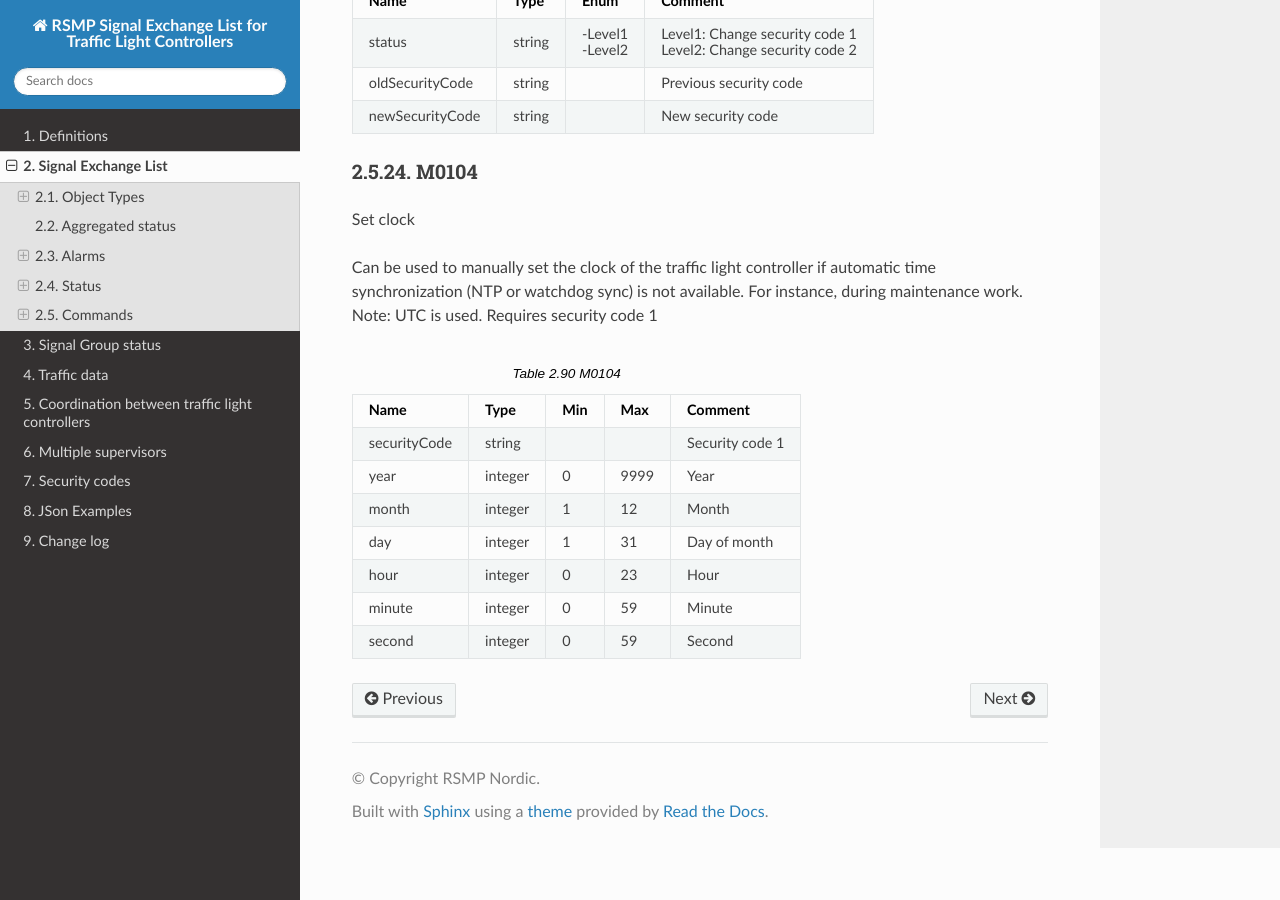
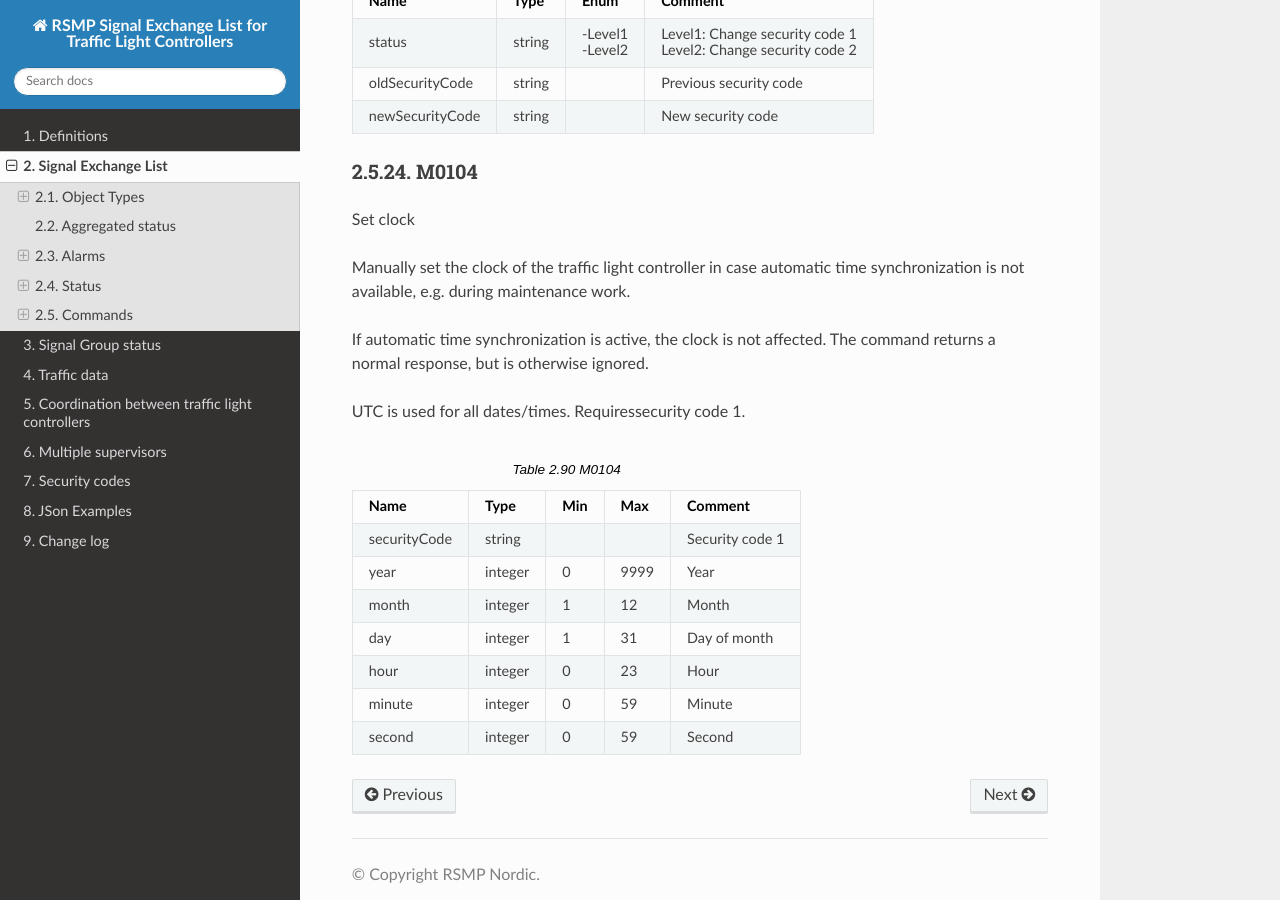
Before and after one commit to rsmp-nordic/rsmp_sxl_traffic_lights, a Sphinx documentation site: the page built from source/sxl_traffic_light_controller.rst, in a window 1280 px wide and 900 px high, scrolled down 45176 px. Built offline with Sphinx 7.4.7 and the Read the Docs theme 3.1.0, drawn with Linux system fonts in a browser that asks for light colours.

Commit message:
Update M0104, since watchdog sync was removed

```diff
--- a/source/sxl_traffic_light_controller.rst
+++ b/source/sxl_traffic_light_controller.rst
@@ -2953,11 +2953,13 @@ M0104
 
 Set clock
 
-Can be used to manually set the clock of the traffic light controller if
-automatic time synchronization (NTP or watchdog sync) is not available.
-For instance, during maintenance work. Note: UTC is used. Requires
-security code 1
-
+Manually set the clock of the traffic light controller in case
+automatic time synchronization is not available, e.g. during maintenance work.
+
+If automatic time synchronization is active, the clock is not affected. The
+command returns a normal response, but is otherwise ignored.
+
+UTC is used for all dates/times. Requiressecurity code 1.
 
 
 .. tabularcolumns:: |\Yl{0.25}|\Yl{0.10}|\Yl{0.10}|\Yl{0.10}|\Yl{0.44999999999999996}|
```
